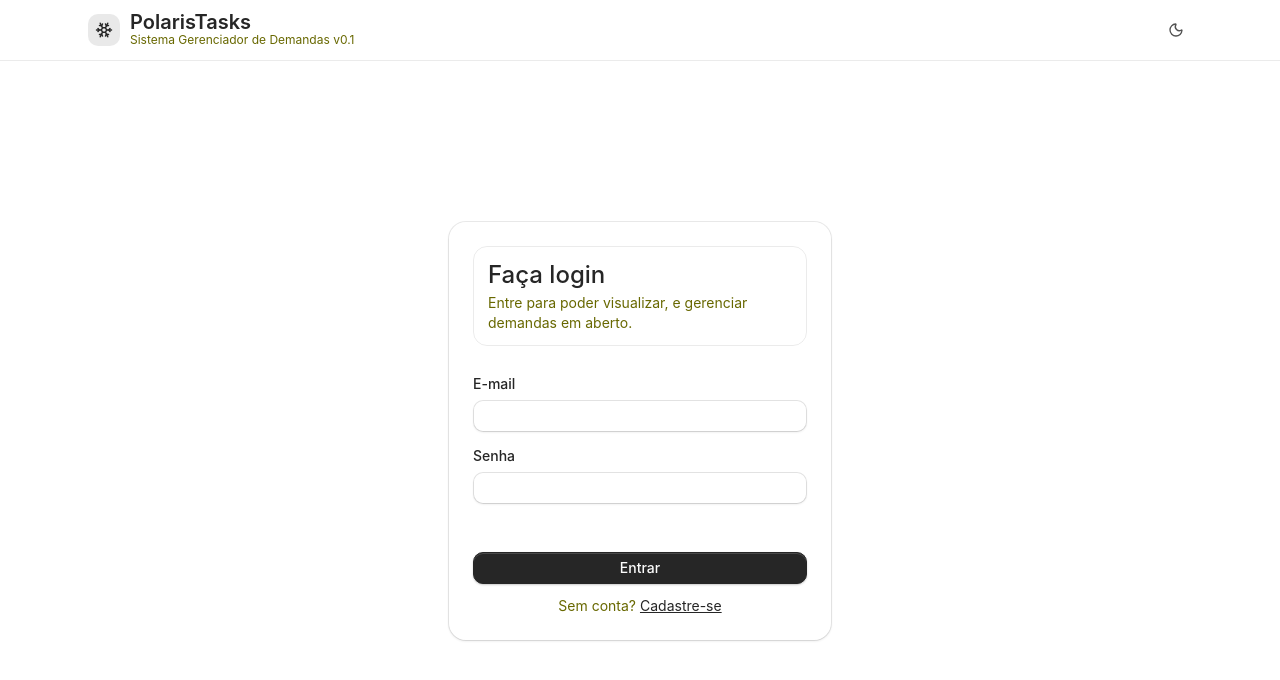
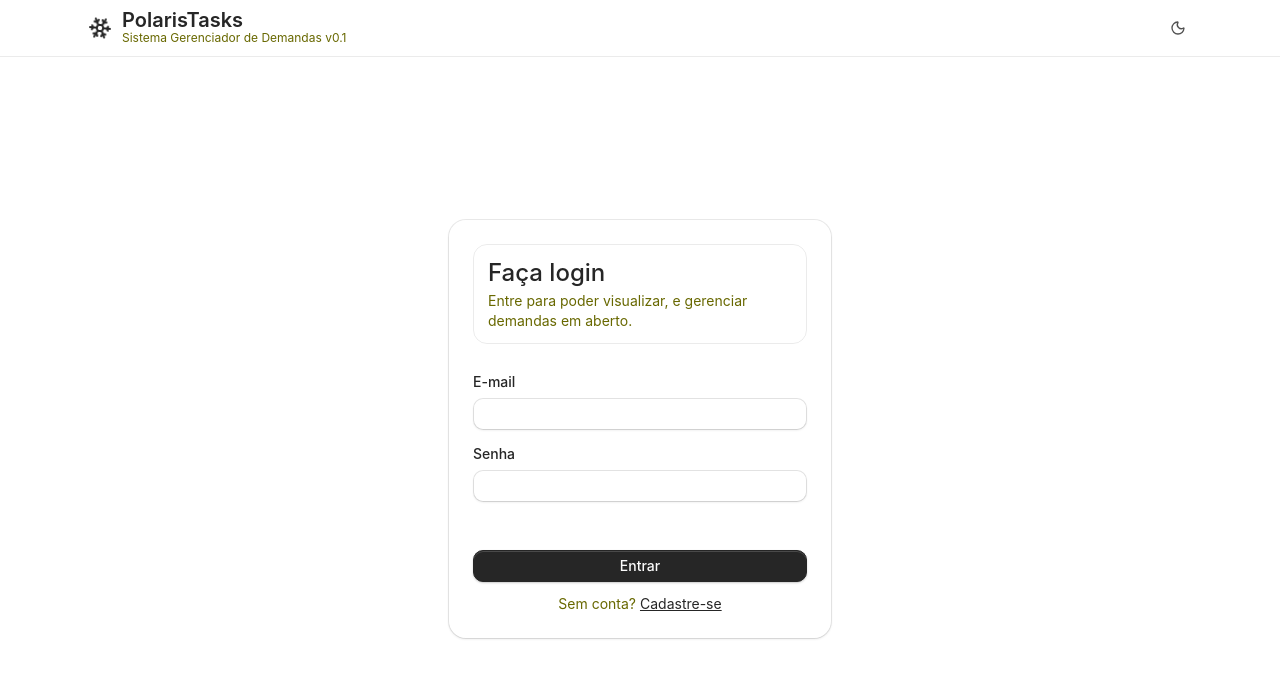
Before and after one commit to Kazbonfim2/bun-task-manager-cosmos-project, a React (Vite) app in the folder frontend/: page /login in a window 1280 px wide. Shown: the top 680 px of the page. Built offline with nearby package versions, Linux system fonts and the light colour scheme.

Commit message:
feat(frontend): aprimorar Navbar com avatar de iniciais, status de usuario e animacao

```diff
--- a/frontend/src/components/Navbar.tsx
+++ b/frontend/src/components/Navbar.tsx
@@ -3,6 +3,14 @@ import { useEffect, useState } from "react";
 import { useLocation } from "react-router-dom";
 import { Button } from "@/components/ui/button";
 import { lerUsuario, limparSessao } from "@/lib/auth";
+
+function obterIniciais(nome?: string, email?: string): string {
+  const chave = (nome || email || "U").trim();
+  const partes = chave.split(" ").filter(Boolean);
+  return partes.length > 1
+    ? `${partes[0][0]}${partes[partes.length - 1][0]}`.toUpperCase()
+    : chave.slice(0, 2).toUpperCase();
+}
 
 export function Navbar() {
   useLocation();
@@ -22,28 +30,54 @@ export function Navbar() {
 
   return (
     <header className="sticky top-0 z-40 w-full border-b bg-background/80 backdrop-blur-md">
-      <div className="mx-auto flex max-w-6xl items-center justify-between gap-3 px-4 py-3 sm:px-6">
+      <div className="mx-auto flex max-w-6xl items-center justify-between gap-4 px-4 py-2.5 sm:px-6">
         <div className="flex items-center gap-2.5 min-w-0">
-          <div className="flex size-8 shrink-0 items-center justify-center rounded-lg bg-primary/10 text-primary">
-            <Snowflake className="size-4.5" aria-hidden="true" />
-          </div>
+          <Snowflake className="size-6 text-primary shrink-0 animate-sway" aria-hidden="true" />
           <div className="min-w-0">
-            <h1 className="font-heading text-lg sm:text-xl font-semibold leading-none truncate">PolarisTasks</h1>
-            <p className="text-muted-foreground text-xs hidden sm:block">Sistema Gerenciador de Demandas v0.1</p>
+            <h1 className="font-heading text-lg sm:text-xl font-semibold leading-none truncate">
+              PolarisTasks
+            </h1>
+            <p className="text-muted-foreground text-xs hidden sm:block">
+              Sistema Gerenciador de Demandas v0.1
+            </p>
           </div>
         </div>
-        <div className="flex items-center gap-2 shrink-0">
+
+        <div className="flex items-center gap-2 sm:gap-3 shrink-0">
+          {usuario ? (
+            <div className="flex items-center gap-2.5 min-w-0">
+              <div
+                className="size-8 shrink-0 flex items-center justify-center rounded-full bg-primary/10 text-primary border border-primary/20 text-xs font-semibold select-none shadow-xs"
+                aria-hidden="true"
+              >
+                {obterIniciais(usuario.nome_completo, usuario.email)}
+              </div>
+              <div className="hidden min-w-0 sm:flex flex-col text-left">
+                <span className="truncate text-xs font-semibold leading-tight text-foreground max-w-36">
+                  {usuario.nome_completo}
+                </span>
+                <span className="truncate text-[11px] leading-tight text-muted-foreground max-w-36">
+                  {usuario.email}
+                </span>
+              </div>
+            </div>
+          ) : null}
+
+          {usuario ? (
+            <div className="h-4 w-px bg-border shrink-0" aria-hidden="true" />
+          ) : null}
+
+          <div className="flex items-center gap-1.5 sm:gap-2">
             <Button
               type="button"
               variant="ghost"
-            size="sm"
-            className="h-8 w-8 p-0"
+              size="icon-sm"
               onClick={() => setEscuro((prev) => !prev)}
               aria-label="Alternar tema"
               title={escuro ? "Mudar para tema claro" : "Mudar para tema escuro"}
             >
               {escuro ? (
-              <Sun className="size-4" aria-hidden="true" />
+                <Sun className="size-4 text-amber-500" aria-hidden="true" />
               ) : (
                 <Moon className="size-4" aria-hidden="true" />
               )}
@@ -51,9 +85,7 @@ export function Navbar() {
 
             {usuario ? (
               <>
-              <span className="text-muted-foreground text-sm hidden sm:inline truncate max-w-40">
-                {usuario.nome_completo}
-              </span>
+                <div className="h-4 w-px bg-border shrink-0" aria-hidden="true" />
                 <Button
                   type="button"
                   variant="outline"
@@ -62,14 +94,17 @@ export function Navbar() {
                     limparSessao();
                     window.location.assign("/login");
                   }}
+                  title="Encerrar sessão"
+                  className="gap-1.5"
                 >
                   <LogOut className="size-4" aria-hidden="true" />
-                Sair
+                  <span className="hidden sm:inline">Sair</span>
                 </Button>
               </>
             ) : null}
           </div>
         </div>
+      </div>
     </header>
   );
 }
--- a/frontend/src/index.css
+++ b/frontend/src/index.css
@@ -10,6 +10,7 @@
     --animate-toast-error-odd: toast-error-odd 0.28s cubic-bezier(0.5, 1, 0.89, 1);
     --animate-toast-error-even: toast-error-even 0.28s cubic-bezier(0.5, 1, 0.89, 1);
     --animate-caret-blink: 1s ease-out infinite caret-blink;
+    --animate-sway: sway 3.5s ease-in-out infinite;
     --font-heading: 'Inter', sans-serif;
     --font-mono: 'Geist Mono', monospace;
     --font-sans: 'Inter', sans-serif;
@@ -136,6 +137,17 @@
     opacity: 0;
         }
     }
+  @keyframes sway {
+  0%, 100% {
+    transform: rotate(0deg);
+        }
+  25% {
+    transform: rotate(-12deg);
+        }
+  75% {
+    transform: rotate(12deg);
+        }
+    }
 }
 
 :root {
```
Lines whose indentation alone changed are shown as unchanged.
